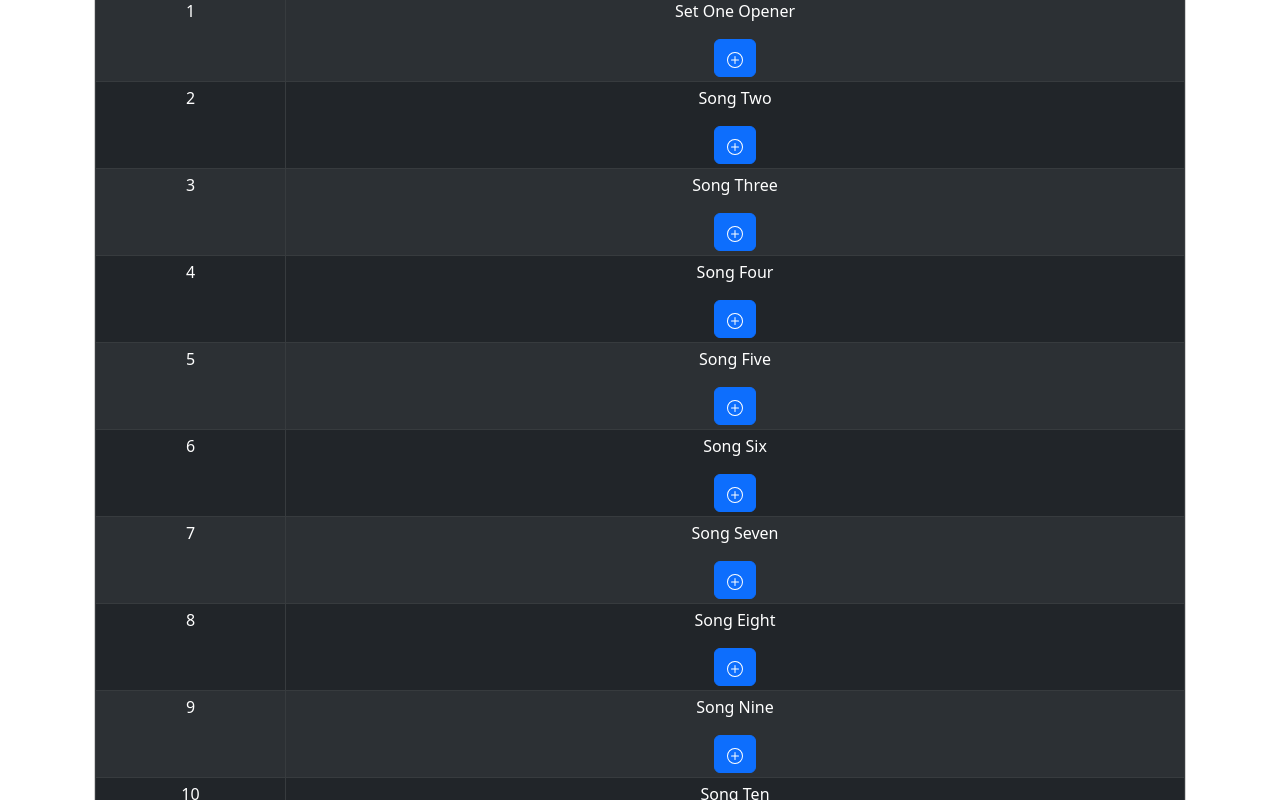
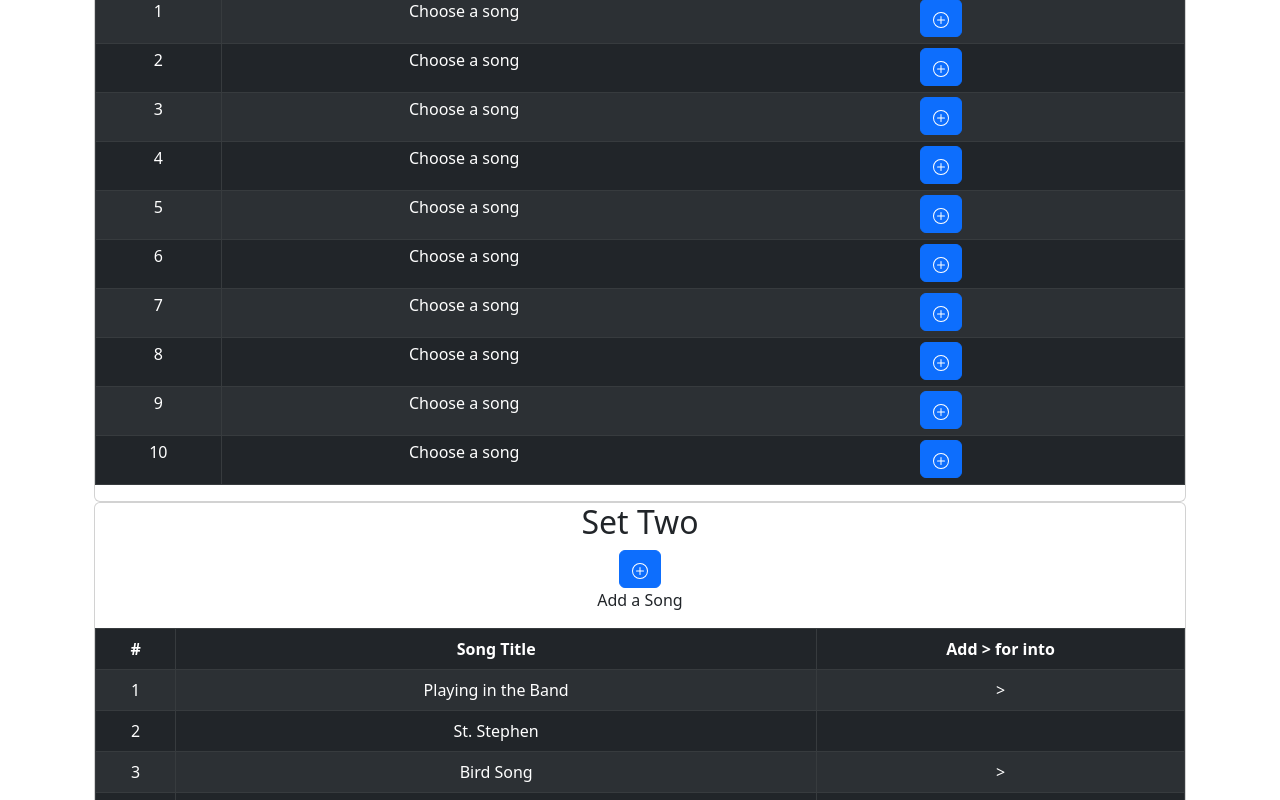
Before and after one commit to Zeitel42/Setlist, a React (Create React App) app: page /#/Setlist in a window 1280 px wide. Shown: the part 440-1240 px from the top of the page. Built offline with nearby package versions, Linux system fonts and the light colour scheme.

Commit message:
refactored setOne Songs to import Song component

```diff
--- a/src/components/Setlist/SetOne/SetOneSong1/index.js
+++ b/src/components/Setlist/SetOne/SetOneSong1/index.js
@@ -1,22 +1,12 @@
 import React, { useState, useEffect } from "react";
-import SongList from "../../../SongList";
-// import Button from "react-bootstrap/Button";
-import { BsPlusCircle } from "react-icons/bs";
-import { Link, useMatch, useResolvedPath } from "react-router-dom";
-// import Modal from "react-bootstrap/Modal";
+import Song from "../../../Song";
 
 const SetOneSongOne = () => {
-  const [songOne, setSongOne] = useState("Set One Opener");
-
-  const getSong = (value) => {
-    setSongOne(`${value}`);
-  };
-
   return (
     <div>
-      <p>{songOne}</p>
-      <SongList callback={getSong} />
+      <Song />
     </div>
   );
 };
+
 export default SetOneSongOne;
--- a/src/components/Setlist/SetOne/SetOneSong10/index.js
+++ b/src/components/Setlist/SetOne/SetOneSong10/index.js
@@ -1,11 +1,10 @@
 import React, { useState } from "react";
+import Song from "../../../Song";
 
 const SetOneSongTen = () => {
-  const [songTen, setSongTen] = useState("");
-
   return (
     <div>
-      <p>Song Ten</p>
+      <Song />
     </div>
   );
 };
--- a/src/components/Setlist/SetOne/SetOneSong2/index.js
+++ b/src/components/Setlist/SetOne/SetOneSong2/index.js
@@ -1,11 +1,10 @@
 import React, { useState } from "react";
+import Song from "../../../Song";
 
 const SetOneSongTwo = () => {
-  const [songTwo, setSongTwo] = useState("");
-
   return (
     <div>
-      <p>Song Two</p>
+      <Song />
     </div>
   );
 };
--- a/src/components/Setlist/SetOne/SetOneSong3/index.js
+++ b/src/components/Setlist/SetOne/SetOneSong3/index.js
@@ -1,12 +1,13 @@
 import React, { useState } from "react";
 
+import Song from "../../../Song";
+
 const SetOneSongThree = () => {
-  const [songThree, setSongThree] = useState("");
-
   return (
     <div>
-      <p>Song Three</p>
+      <Song />
     </div>
   );
 };
+
 export default SetOneSongThree;
--- a/src/components/Setlist/SetOne/SetOneSong4/index.js
+++ b/src/components/Setlist/SetOne/SetOneSong4/index.js
@@ -1,11 +1,11 @@
 import React, { useState } from "react";
 
+import Song from "../../../Song";
+
 const SetOneSongFour = () => {
-  const [songFour, setSongFour] = useState("");
-
   return (
     <div>
-      <p>Song Four</p>
+      <Song />
     </div>
   );
 };
--- a/src/components/Setlist/SetOne/SetOneSong5/index.js
+++ b/src/components/Setlist/SetOne/SetOneSong5/index.js
@@ -1,11 +1,11 @@
 import React, { useState } from "react";
 
+import Song from "../../../Song";
+
 const SetOneSongFive = () => {
-  const [songFive, setSongFive] = useState("");
-
   return (
     <div>
-      <p>Song Five</p>
+      <Song />
     </div>
   );
 };
--- a/src/components/Setlist/SetOne/SetOneSong6/index.js
+++ b/src/components/Setlist/SetOne/SetOneSong6/index.js
@@ -1,11 +1,11 @@
 import React, { useState } from "react";
 
+import Song from "../../../Song";
+
 const SetOneSongSix = () => {
-  const [songSix, setSongSix] = useState("");
-
   return (
     <div>
-      <p>Song Six</p>
+      <Song />
     </div>
   );
 };
--- a/src/components/Setlist/SetOne/SetOneSong7/index.js
+++ b/src/components/Setlist/SetOne/SetOneSong7/index.js
@@ -1,11 +1,11 @@
 import React, { useState } from "react";
 
+import Song from "../../../Song";
+
 const SetOneSongSeven = () => {
-  const [songSeven, setSongSeven] = useState("");
-
   return (
     <div>
-      <p>Song Seven</p>
+      <Song />
     </div>
   );
 };
--- a/src/components/Setlist/SetOne/SetOneSong8/index.js
+++ b/src/components/Setlist/SetOne/SetOneSong8/index.js
@@ -1,11 +1,11 @@
 import React, { useState } from "react";
 
+import Song from "../../../Song";
+
 const SetOneSongEight = () => {
-  const [songEight, setSongEight] = useState("");
-
   return (
     <div>
-      <p>Song Eight</p>
+      <Song />
     </div>
   );
 };
--- a/src/components/Setlist/SetOne/SetOneSong9/index.js
+++ b/src/components/Setlist/SetOne/SetOneSong9/index.js
@@ -1,11 +1,11 @@
 import React, { useState } from "react";
 
+import Song from "../../../Song";
+
 const SetOneSongNine = () => {
-  const [songNine, setSongNine] = useState("");
-
   return (
     <div>
-      <p>Song Nine</p>
+      <Song />
     </div>
   );
 };
--- a/src/components/Setlist/SetOne/index.js
+++ b/src/components/Setlist/SetOne/index.js
@@ -13,6 +13,7 @@ import SetOneSongSeven from "./SetOneSong7";
 import SetOneSongEight from "./SetOneSong8";
 import SetOneSongNine from "./SetOneSong9";
 import SetOneSongTen from "./SetOneSong10";
+import SetOneSongTest from "./SetOneSongTest";
 
 const SetOne = () => {
   return (
@@ -38,81 +39,54 @@ const SetOne = () => {
             <td>2</td>
             <td className="songs">
               <SetOneSongTwo />
-              <Button className="add-song-two">
-                <BsPlusCircle />
-              </Button>
             </td>
           </tr>
           <tr className="setOneSongThree">
             <td>3</td>
             <td className="songs">
               <SetOneSongThree />
-              <Button className="add-song-three">
-                <BsPlusCircle />
-              </Button>
             </td>
           </tr>
           <tr className="setOneSongFour">
             <td>4</td>
             <td className="songs">
               <SetOneSongFour />
-              <Button className="add-song-four">
-                <BsPlusCircle />
-              </Button>
             </td>
           </tr>
           <tr className="setOneSongFive">
             <td>5</td>
             <td className="songs">
               <SetOneSongFive />
-              <Button className="add-song-five">
-                <BsPlusCircle />
-              </Button>
             </td>
           </tr>
           <tr className="setOneSongSix">
             <td>6</td>
             <td className="songs">
               <SetOneSongSix />
-              <Button className="add-song-six">
-                <BsPlusCircle />
-              </Button>
             </td>
           </tr>
           <tr className="setOneSongSeven">
             <td>7</td>
             <td className="songs">
               <SetOneSongSeven />
-              <Button className="add-song-seven">
-                <BsPlusCircle />
-              </Button>
             </td>
           </tr>
           <tr className="setOneSongEight">
             <td>8</td>
             <td className="songs">
               <SetOneSongEight />
-              <Button className="add-song-eight">
-                <BsPlusCircle />
-              </Button>
             </td>
           </tr>
           <tr className="setOneSongNine">
             <td>9</td>
             <td className="songs">
               <SetOneSongNine />
-              <Button className="add-song-nine">
-                <BsPlusCircle />
-              </Button>
             </td>
           </tr>
           <tr className="setOneSongTen">
             <td>10</td>
             <td className="songs">
               <SetOneSongTen />
-              <Button className="add-song-ten">
-                <BsPlusCircle />
-              </Button>
             </td>
           </tr>
         </tbody>
--- /dev/null
+++ b/src/components/Song/index.js
@@ -0,0 +1,29 @@
+import React, { useState, useEffect } from "react";
+import SongList from "../SongList";
+import Container from "react-bootstrap/Container";
+import Row from "react-bootstrap/Row";
+import Col from "react-bootstrap/Col";
+
+const SetSong = () => {
+  const [song, setSong] = useState("Choose a song");
+
+  const getSong = (value) => {
+    setSong(`${value}`);
+  };
+
+  return (
+    <div>
+      <Container>
+        <Row>
+          <Col>
+            <p>{song}</p>
+          </Col>
+          <Col>
+            <SongList callback={getSong} />
+          </Col>
+        </Row>
+      </Container>
+    </div>
+  );
+};
+export default SetSong;
```
